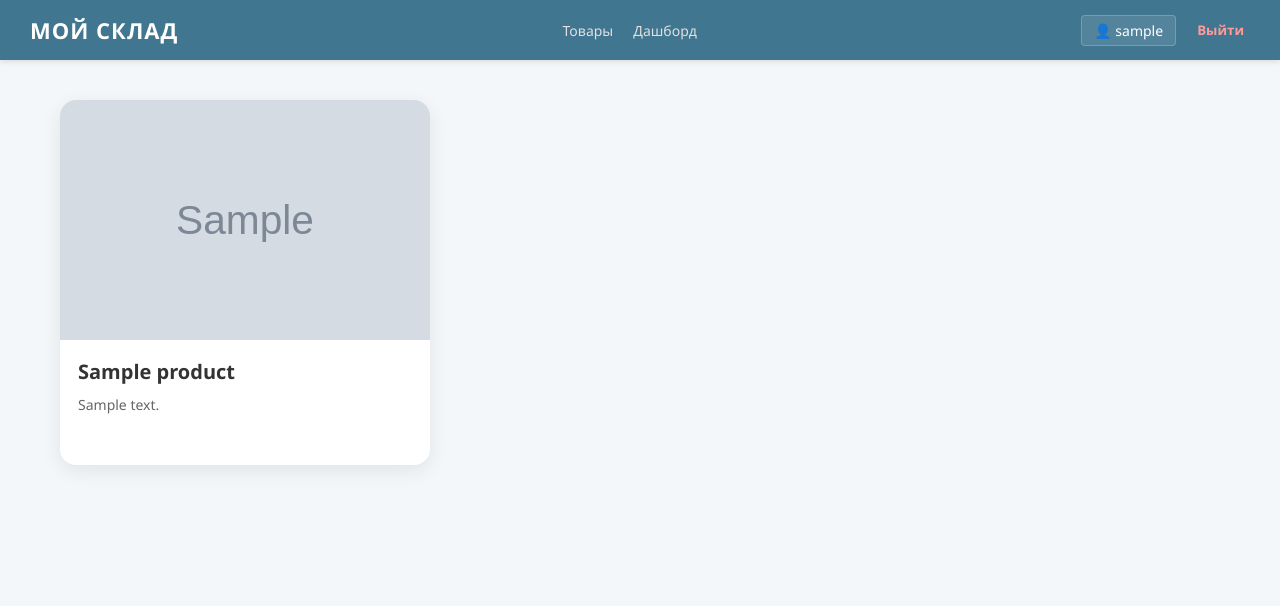
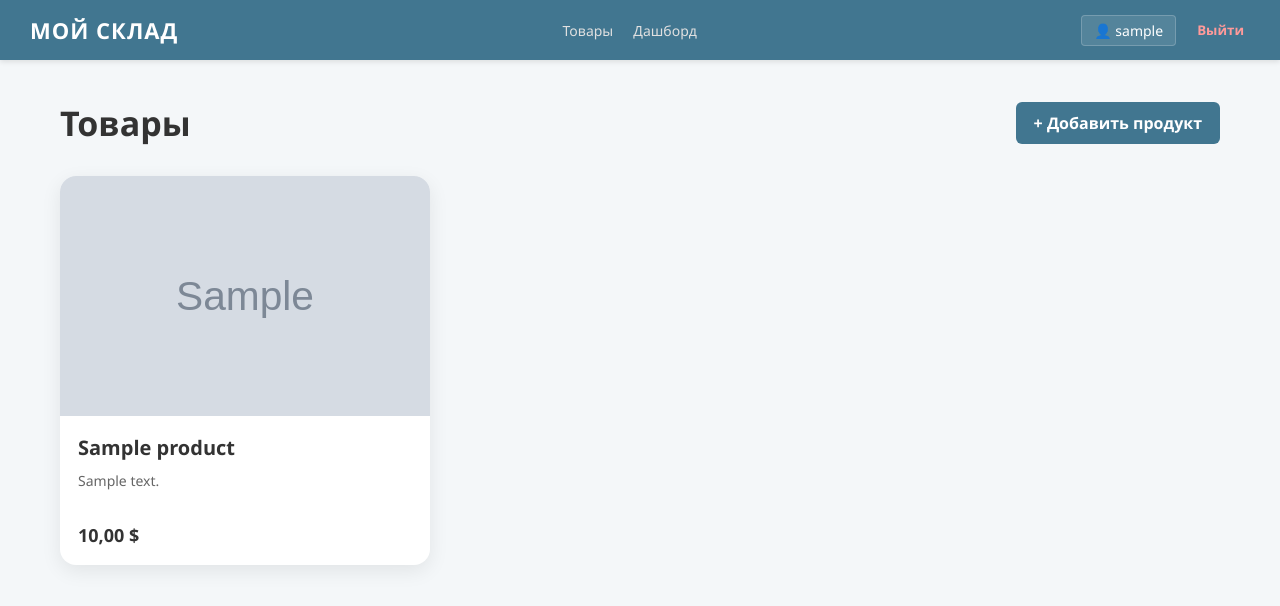
Before and after one commit to Nair12/Warehouse, a Django app: page /products/ in a window 1280 px wide. Shown: the top 606 px of the page. Run offline with Django 5.2, Linux system fonts and the light colour scheme; a user stored in the database is signed in; tables that the repository leaves empty hold one stand-in row (values such as "Sample post"); grey boxes marked "Sample" are stand-in pictures.

Commit message:
completed trading functions, view and login page, changed buttons, added product creation form

```diff
--- a/products/Templates/product_list.html
+++ b/products/Templates/product_list.html
@@ -10,11 +10,27 @@
 
     .header {
         margin-bottom: 30px;
+        display: flex;
+        justify-content: space-between;
+        align-items: center;
     }
 
     .title {
         font-size: 34px;
         font-weight: 700;
+    }
+
+    .btn-add {
+        background: #417690;
+        color: white;
+        text-decoration: none;
+        padding: 10px 18px;
+        border-radius: 6px;
+        font-weight: bold;
+    }
+
+    .btn-add:hover {
+        background: #2b5063;
     }
 
     .products {
@@ -85,11 +101,20 @@
 
 <div class="container">
 
+    <div class="header">
+        <div class="title">Товары</div>
+
+        {% if request.user.role == "manager" or request.user.role == "admin" %}
+            <a href="{% url 'products:product_create' %}" class="btn-add">
+                + Добавить продукт
+            </a>
+        {% endif %}
+    </div>
 
     {% if products %}
         <div class="products">
             {% for product in products %}
-                <a href="{% url 'products:product_detail' product.pk %}" class="card-link" style="text-decoration: none; color: inherit; display: block;">
+                <a href="{% url 'products:product_detail' product.pk %}" style="text-decoration: none; color: inherit;">
                     <div class="card">
                         {% if product.picture %}
                             <img src="{{ product.picture.url }}" alt="{{ product.name }}">
@@ -102,6 +127,7 @@
                             <div class="desc">
                                 {{ product.description|default:"Без описания"|truncatechars:100 }}
                             </div>
+                            <div class="price">{{ product.price }} $</div>
                         </div>
                     </div>
                 </a>
@@ -111,4 +137,5 @@
         <div class="empty">Нет продуктов</div>
     {% endif %}
 </div>
+
 {% endblock %}
--- a/products/views.py
+++ b/products/views.py
@@ -1,38 +1,30 @@
 from django.shortcuts import render, redirect, get_object_or_404
 from .models import Product
+from .forms import ProductForm
 from users.decorators import role_required
-from django.shortcuts import render, get_object_or_404
-from products.models import Product
 
 
-# 📦 Список товаров (всем)
 @role_required(["admin", "manager", "reader"])
 def product_list_view(request):
     products = Product.objects.all().order_by("-created_at")
     return render(request, "product_list.html", {"products": products})
 
 
-
-
-
-
-# ➕ Создание (только manager/admin)
 @role_required(["admin", "manager"])
 def product_create_view(request):
     if request.method == "POST":
-        name = request.POST.get("name")
-        price = request.POST.get("price")
+        form = ProductForm(request.POST, request.FILES)
+        if form.is_valid():
+            product = form.save(commit=False)
+            product.user_id = request.user.id
+            product.save()
+            return redirect("products:product_list")
+    else:
+        form = ProductForm()
 
-        Product.objects.create(
-            name=name,
-            price=price
-        )
-        return redirect("product_list")
-
-    return render(request, "products/product_create.html")
+    return render(request, "product_form.html", {"form": form})
 
 
-# 👁️ Просмотр одного товара (всем)
 @role_required(["admin", "manager", "reader"])
 def product_detail_view(request, pk):
     product = get_object_or_404(Product, id=pk)
```
Also changed, not shown: products/Templates/product_form.html (added, +11 -0 lines), users/templates/base_manager.html (+5 -4 lines), media/products/delicious-pink-strawberry-ice-cream-cone_191095-78235.avif (added), media/products/image_2026-04-14_11-28-15.png (added), media/products/images.jpg (added), media/products/images_RYqf2zB.jpg (added), media/products/white-vanilla-ice-cream-cone-isolated-white-background_171081-2603.avif (added), 1 other file.
